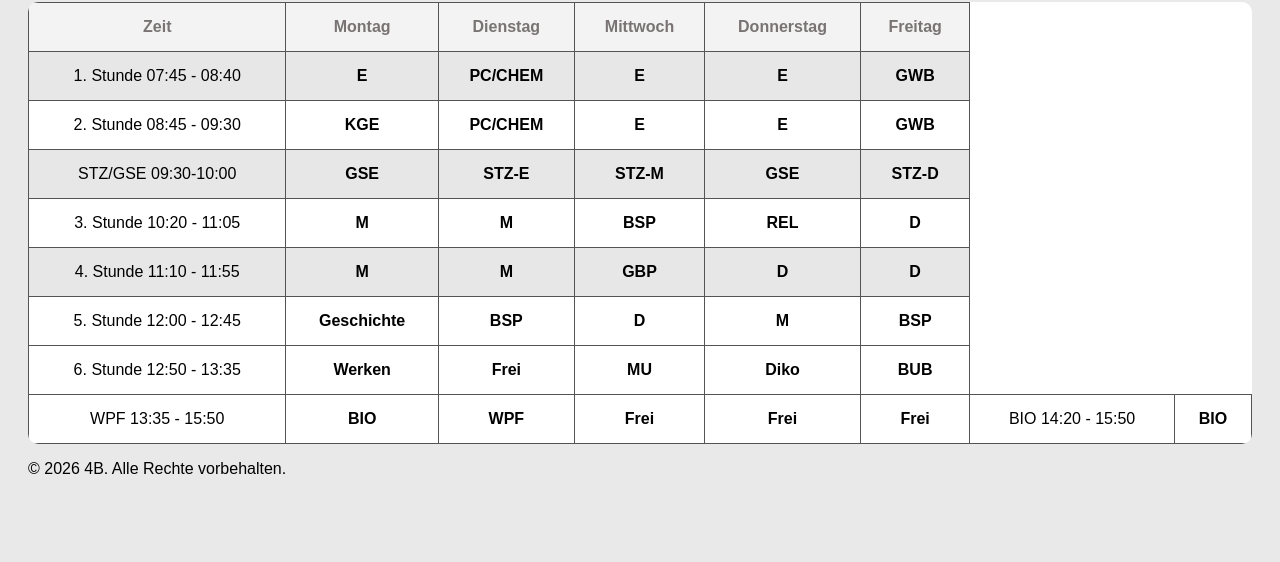
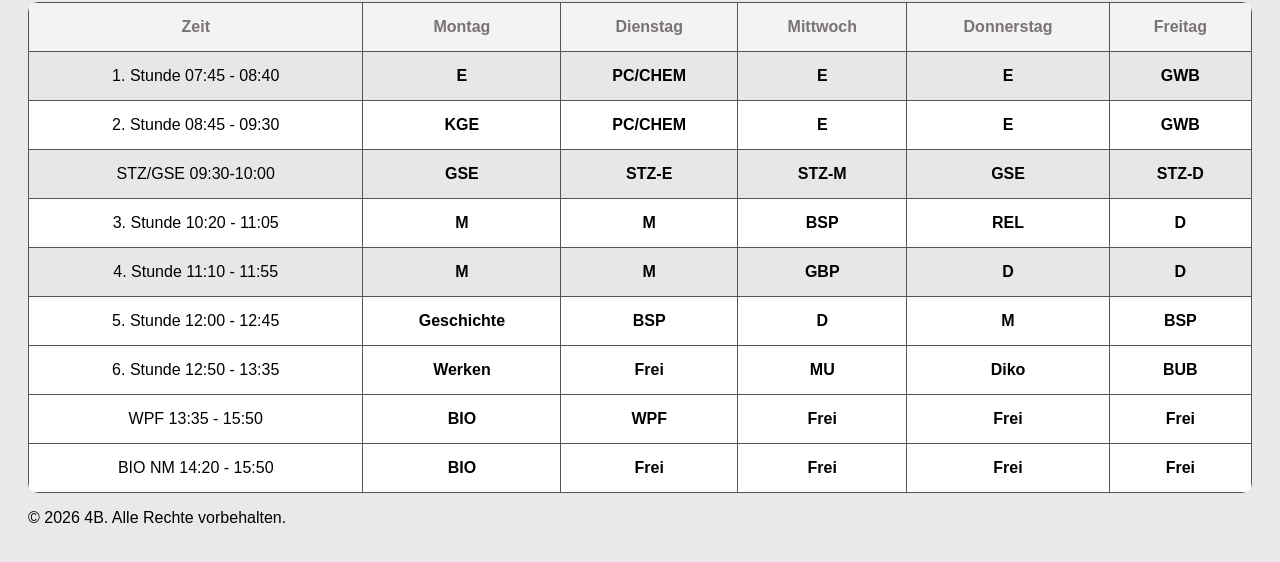
Before and after one commit to nicewithc/Stundenplan.4B, a plain HTML site: page index.html in a window 1280 px wide. Shown: the part 106-668 px from the top of the page. Drawn offline with Linux system fonts and the light colour scheme.

Commit message:
Update index.html

```diff
--- a/index.html
+++ b/index.html
@@ -145,10 +145,16 @@
         <td class="fach">Frei</td>
         <td class="fach">Frei</td>
 
- <td> BIO
+ <tr>
+  <tr>
+    <td>BIO NM
         14:20 - 15:50
     </td>
         <td class="fach">BIO</td>
+        <td class="fach">Frei</td>
+        <td class="fach">Frei</td>
+        <td class="fach">Frei</td>
+        <td class="fach">Frei</td>
 
     </tr>
 </table>
```
